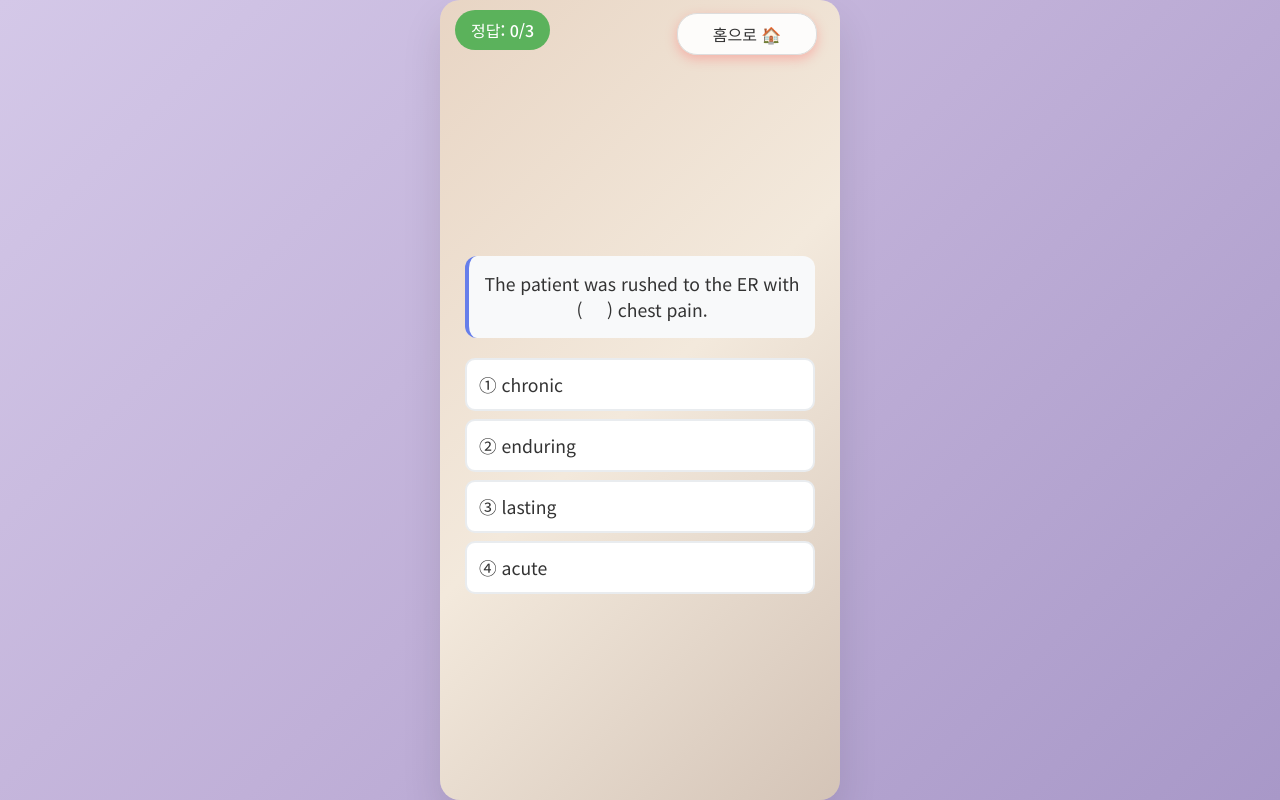
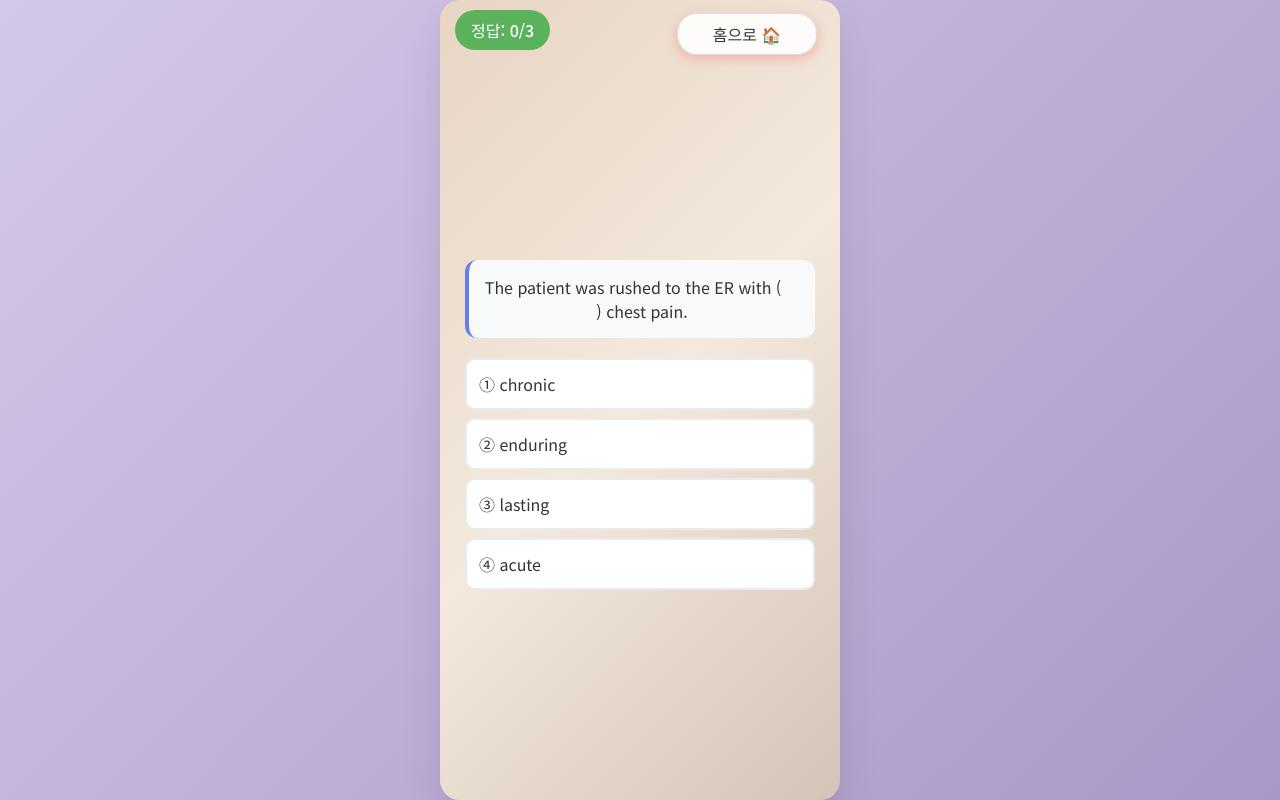
Before and after one commit to ocean82774-creator/test3, a plain HTML site: page index.html in a window 1280 px wide. Both pictures are taken after a click on the button "시작하기 ▶️". Drawn offline with Linux system fonts and the light colour scheme.

Commit message:
Update index.html

```diff
--- a/index.html
+++ b/index.html
@@ -33,9 +33,9 @@
         .home-btn { position:absolute; top:5px; right:15px; background:rgba(255,255,255,0.9); color:#333; padding:8px 8px; border-radius:20px; font-size:1rem; border:1px solid #ddd; }
         .score { position:absolute; top:10px; left:15px; background:rgba(76,175,80,0.9); color:white; padding:8px 16px; border-radius:20px; font-size:1rem; font-weight:500; }
         .question-container { width:100%; max-width:350px; margin-top:50px; }
-        .question-text { font-size:1.1rem; color:#333; line-height:1.5; margin-bottom:20px; background:#f8f9fa; padding:15px; border-radius:12px; border-left:4px solid #667eea; }
+        .question-text { font-size:1.0rem; color:#333; line-height:1.5; margin-bottom:20px; background:#f8f9fa; padding:15px; border-radius:12px; border-left:4px solid #667eea; }
         .options { display:flex; flex-direction:column; gap:8px; }
-        .option { background:white; border:2px solid #e9ecef; border-radius:10px; padding:12px; cursor:pointer; transition:all .3s ease; font-size:1.1rem; color:#333; text-align:left; }
+        .option { background:white; border:2px solid #e9ecef; border-radius:10px; padding:12px; cursor:pointer; transition:all .3s ease; font-size:1.0rem; color:#333; text-align:left; }
         .option:hover { border-color:#667eea; background:#f8f9ff; }
         .option.correct { background:white; color:#333; border-color:#4caf50; transform:scale(1.02); position:relative; }
         .option.correct::after { content:'정답 ✓'; position:absolute; right:15px; top:50%; transform:translateY(-50%); font-size:1rem; font-weight:bold; color:#4caf50; }
```
